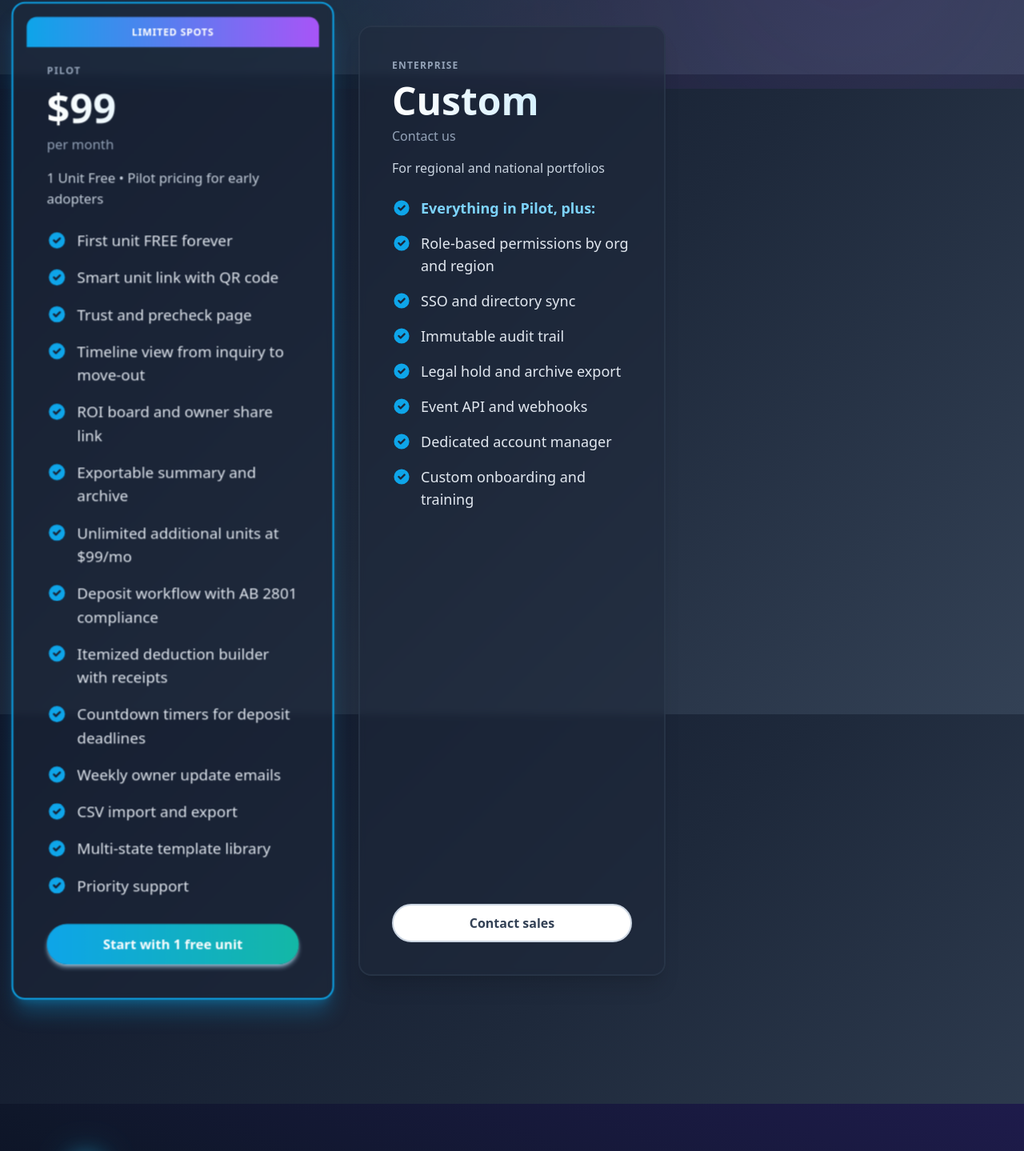
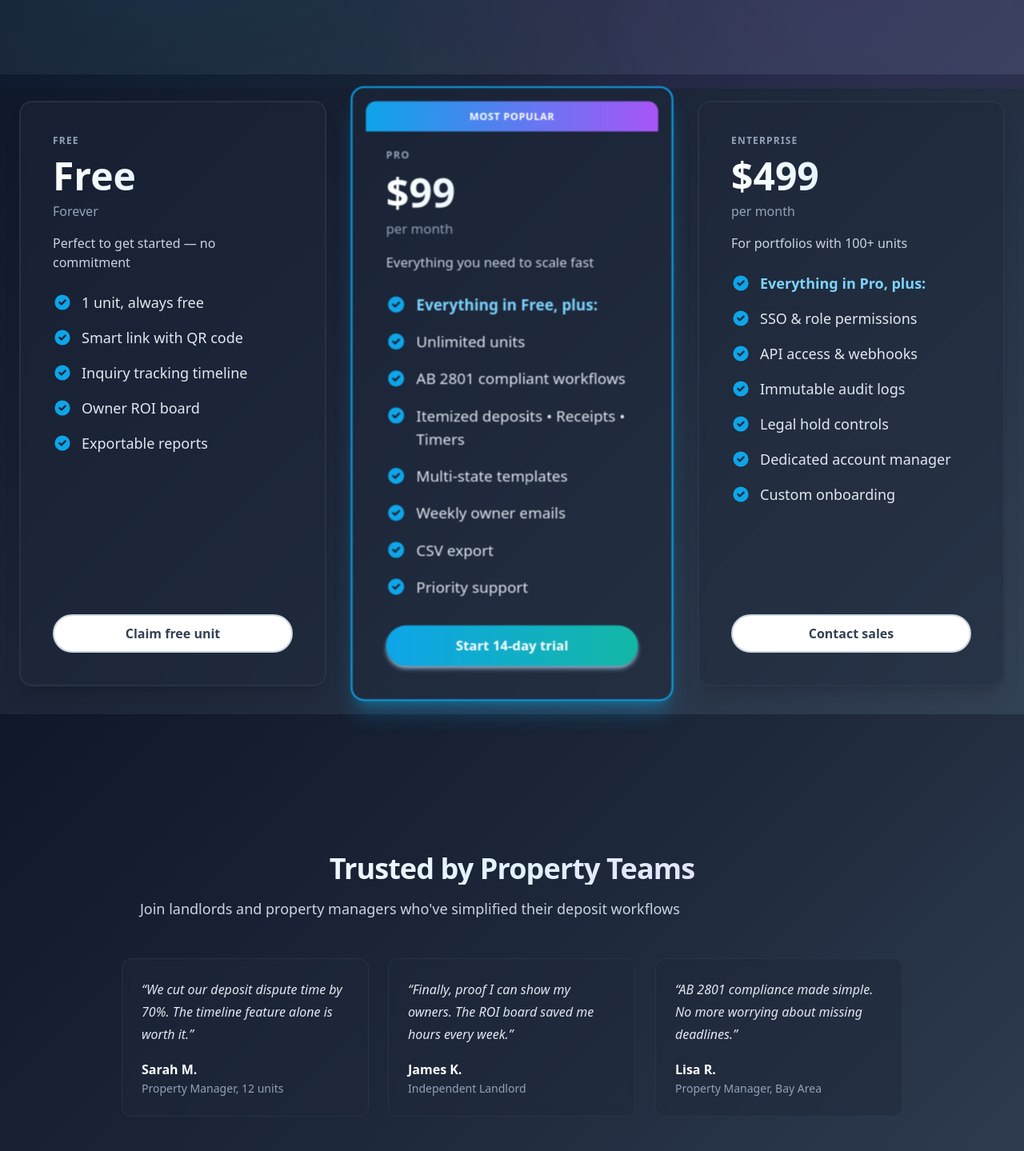
Before and after one commit to Aaronrabanal24/rentguard-landing, a Next.js app: page /pricing in a window 1280 px wide. Shown: the part 707-2146 px from the top of the page at 80% size. Built offline with nearby package versions, Linux system fonts and the light colour scheme.

Commit message:
pricing page

```diff
--- a/src/components/sections/PricingReminderSection.tsx
+++ b/src/components/sections/PricingReminderSection.tsx
@@ -22,28 +22,28 @@ export default function PricingReminderSection() {
           </div>
 
           <h2 className="text-2xl font-bold bg-gradient-to-r from-white via-sky-100 to-purple-200 bg-clip-text text-transparent sm:text-3xl mb-4">
-            Pilot Pricing: 1 Unit Free
+            First Unit Free, Forever
           </h2>
 
           <p className="text-lg text-slate-300 mb-6 max-w-2xl mx-auto">
-            No credit card required. Start with 1 free unit forever. Scale at $99/month for unlimited units.
+            No credit card required. No software to install. No lease headaches. Just clean, compliant deposits.
           </p>
 
           <div className="rounded-lg bg-slate-800/50 backdrop-blur-sm border-2 border-sky-500 p-6 shadow-lg shadow-sky-500/20 max-w-md mx-auto mb-8">
             <div className="text-4xl font-bold bg-gradient-to-r from-white to-sky-200 bg-clip-text text-transparent mb-2">1 Unit Free</div>
-            <div className="text-lg text-slate-300 mb-3">Then $99/month for unlimited units</div>
-            <div className="text-xs text-slate-400 uppercase tracking-wider">Pilot Pricing</div>
+            <div className="text-lg text-slate-300 mb-3">Scale at $99/mo when ready</div>
+            <div className="text-xs text-emerald-400 font-semibold">⚡ First 50 users get 30 days Pro free</div>
           </div>
 
           <div className="flex flex-col sm:flex-row gap-4 justify-center items-center">
             <Link href="/get-started">
               <Button size="lg" className="min-w-[200px]">
-                Start Free Unit
+                Claim Your Free Unit
               </Button>
             </Link>
             <Link href="/pricing">
               <Button variant="outline" size="lg">
-                See Full Pricing
+                See All Plans
               </Button>
             </Link>
           </div>
--- a/src/data/content.ts
+++ b/src/data/content.ts
@@ -3,9 +3,9 @@ export const heroContent = {
   headline: "Fill Units Faster, Handle Deposits Cleanly, Prove Your Work",
   subheadline:
     "A lightweight layer that connects listings, leasing workflows, and deposit processes into one smart, shareable unit link. No heavy PMS. No complex onboarding.",
-  microPromise: "Start free. First unit forever. Setup in 5 minutes.",
+  microPromise: "Your first unit is always free — no commitment.",
   nextSteps: "Create your smart unit link, track every inquiry, and handle deposits with CA-compliant workflows — all in one timeline.",
-  primaryCta: "Start free unit",
+  primaryCta: "Claim your free unit",
   secondaryCta: "See how it works",
   trustLine: "Trusted by property teams • CA AB 2801 Compliant",
   proofBar: [
@@ -130,43 +130,51 @@ export const featuresContent = {
 export const pricingContent = {
   tiers: [
     {
-      name: "Pilot",
+      name: "Free",
+      price: "Free",
+      priceDetail: "Forever",
+      description: "Perfect to get started — no commitment",
+      cta: "Claim free unit",
+      features: [
+        "1 unit, always free",
+        "Smart link with QR code",
+        "Inquiry tracking timeline",
+        "Owner ROI board",
+        "Exportable reports",
+      ],
+    },
+    {
+      name: "Pro",
       price: "$99",
       priceDetail: "per month",
-      description: "1 Unit Free • Pilot pricing for early adopters",
-      cta: "Start with 1 free unit",
+      description: "Everything you need to scale fast",
+      cta: "Start 14-day trial",
+      badge: "Most Popular",
       features: [
-        "First unit FREE forever",
-        "Smart unit link with QR code",
-        "Trust and precheck page",
-        "Timeline view from inquiry to move-out",
-        "ROI board and owner share link",
-        "Exportable summary and archive",
-        "Unlimited additional units at $99/mo",
-        "Deposit workflow with AB 2801 compliance",
-        "Itemized deduction builder with receipts",
-        "Countdown timers for deposit deadlines",
-        "Weekly owner update emails",
-        "CSV import and export",
-        "Multi-state template library",
+        "Everything in Free, plus:",
+        "Unlimited units",
+        "AB 2801 compliant workflows",
+        "Itemized deposits • Receipts • Timers",
+        "Multi-state templates",
+        "Weekly owner emails",
+        "CSV export",
         "Priority support",
       ],
     },
     {
       name: "Enterprise",
-      price: "Custom",
-      priceDetail: "Contact us",
-      description: "For regional and national portfolios",
+      price: "$499",
+      priceDetail: "per month",
+      description: "For portfolios with 100+ units",
       cta: "Contact sales",
       features: [
-        "Everything in Pilot, plus:",
-        "Role-based permissions by org and region",
-        "SSO and directory sync",
-        "Immutable audit trail",
-        "Legal hold and archive export",
-        "Event API and webhooks",
+        "Everything in Pro, plus:",
+        "SSO & role permissions",
+        "API access & webhooks",
+        "Immutable audit logs",
+        "Legal hold controls",
         "Dedicated account manager",
-        "Custom onboarding and training",
+        "Custom onboarding",
       ],
     },
   ],
--- a/src/pages/pricing.tsx
+++ b/src/pages/pricing.tsx
@@ -41,8 +41,12 @@ export default function PricingPage() {
                 Simple, Transparent Pricing
               </h1>
               <p className="mt-6 sm:mt-8 text-xl sm:text-2xl leading-relaxed text-slate-200 max-w-3xl mx-auto font-medium">
-                Pilot Pricing: 1 Unit Free • $99/month for unlimited units
+                Your first unit is always free — no commitment. Scale when ready.
               </p>
+              <div className="mt-6 inline-flex items-center gap-2 px-4 py-2 rounded-full bg-sky-500/20 border border-sky-400/30 backdrop-blur-sm">
+                <span className="text-sm font-semibold text-sky-300">⚡ Limited time:</span>
+                <span className="text-sm text-slate-200">First 50 sign-ups get Pro features free for 30 days</span>
+              </div>
             </div>
           </section>
 
@@ -54,16 +58,16 @@ export default function PricingPage() {
                   <motion.div
                     key={tier.name}
                     className={`rounded-2xl border-2 bg-slate-800/50 backdrop-blur-sm p-8 sm:p-10 shadow-xl flex flex-col ${
-                      tier.name === "Pilot" ? "border-sky-500 shadow-sky-500/30 scale-105" : "border-slate-700/50"
+                      tier.name === "Pro" ? "border-sky-500 shadow-sky-500/30 scale-105" : "border-slate-700/50"
                     }`}
                     initial={{ opacity: 0, y: 20 }}
                     whileInView={{ opacity: 1, y: 0 }}
                     viewport={{ once: true }}
                     transition={{ duration: 0.4, delay: index * 0.1 }}
                   >
-                    {tier.name === "Pilot" && (
+                    {tier.badge && (
                       <div className="mb-5 -mt-5 -mx-5 sm:-mt-6 sm:-mx-6 bg-gradient-to-r from-sky-500 to-purple-500 text-white text-xs font-bold uppercase tracking-wider px-4 py-2.5 rounded-t-xl text-center">
-                        Limited Spots
+                        {tier.badge}
                       </div>
                     )}
                     <h2 className="text-xs font-semibold uppercase tracking-widest text-slate-400 mb-3">
@@ -105,13 +109,82 @@ export default function PricingPage() {
                     <Button
                       onClick={handleCTA}
                       className="w-full min-h-[48px] min-w-[44px] mt-auto"
-                      variant={tier.name === "Pilot" ? "primary" : "secondary"}
+                      variant={tier.name === "Pro" ? "primary" : "secondary"}
                     >
                       {tier.cta}
                     </Button>
                   </motion.div>
                 ))}
               </div>
+            </div>
+          </section>
+
+          {/* Social Proof */}
+          <section className="bg-transparent py-12 sm:py-16">
+            <div className="mx-auto max-w-5xl px-6">
+              <motion.div
+                className="text-center mb-12"
+                initial={{ opacity: 0, y: 20 }}
+                whileInView={{ opacity: 1, y: 0 }}
+                viewport={{ once: true }}
+                transition={{ duration: 0.5 }}
+              >
+                <h2 className="text-3xl sm:text-4xl font-bold bg-gradient-to-r from-white via-sky-100 to-purple-200 bg-clip-text text-transparent mb-4">
+                  Trusted by Property Teams
+                </h2>
+                <p className="text-lg text-slate-300">
+                  Join landlords and property managers who've simplified their deposit workflows
+                </p>
+              </motion.div>
+
+              <div className="grid gap-6 sm:grid-cols-2 lg:grid-cols-3">
+                {[
+                  {
+                    quote: "We cut our deposit dispute time by 70%. The timeline feature alone is worth it.",
+                    author: "Sarah M.",
+                    title: "Property Manager, 12 units"
+                  },
+                  {
+                    quote: "Finally, proof I can show my owners. The ROI board saved me hours every week.",
+                    author: "James K.",
+                    title: "Independent Landlord"
+                  },
+                  {
+                    quote: "AB 2801 compliance made simple. No more worrying about missing deadlines.",
+                    author: "Lisa R.",
+                    title: "Property Manager, Bay Area"
+                  }
+                ].map((testimonial, index) => (
+                  <motion.div
+                    key={index}
+                    className="rounded-xl bg-slate-800/50 backdrop-blur-sm border border-slate-700/50 p-6"
+                    initial={{ opacity: 0, y: 20 }}
+                    whileInView={{ opacity: 1, y: 0 }}
+                    viewport={{ once: true }}
+                    transition={{ duration: 0.4, delay: index * 0.1 }}
+                  >
+                    <p className="text-slate-200 mb-4 italic">&ldquo;{testimonial.quote}&rdquo;</p>
+                    <div>
+                      <p className="font-semibold text-white">{testimonial.author}</p>
+                      <p className="text-sm text-slate-400">{testimonial.title}</p>
+                    </div>
+                  </motion.div>
+                ))}
+              </div>
+
+              <motion.div
+                className="mt-12 text-center"
+                initial={{ opacity: 0 }}
+                whileInView={{ opacity: 1 }}
+                viewport={{ once: true }}
+                transition={{ duration: 0.5, delay: 0.3 }}
+              >
+                <div className="inline-flex items-center gap-2 px-4 py-2 rounded-full bg-emerald-500/20 border border-emerald-400/30 backdrop-blur-sm">
+                  <span className="text-sm font-semibold text-emerald-300">✓ CA AB 2801 Compliant</span>
+                  <span className="text-slate-400">•</span>
+                  <span className="text-sm text-slate-300">Built for California landlords</span>
+                </div>
+              </motion.div>
             </div>
           </section>
 
```
